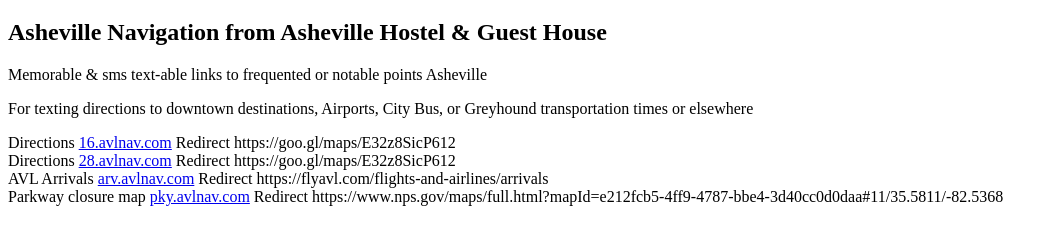
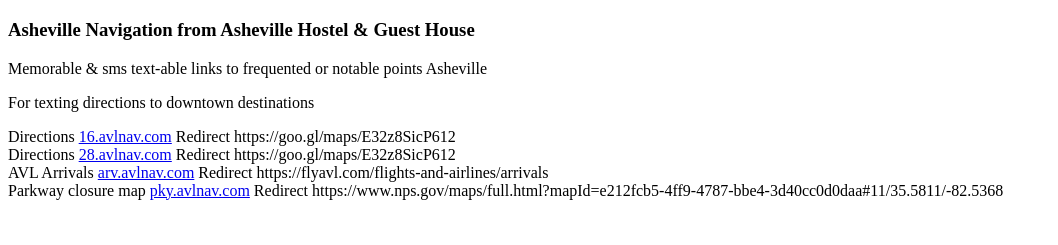
Before and after one commit to bjddev/avlnav, a plain HTML site: page index.html in a window 1280 px wide. Shown: the part 61-306 px from the top of the page, without its empty margins (0-1058 px from the left). Drawn offline with Linux system fonts and the light colour scheme.

Commit message:
commit index

```diff
--- a/index.html
+++ b/index.html
@@ -7,9 +7,9 @@
 <body>
 <div>
 <h1>avlnav.com</h1>
-<h2>Asheville Navigation from Asheville Hostel & Guest House</h2>
+<h3>Asheville Navigation from Asheville Hostel & Guest House</h3>
 <p>Memorable &amp; sms text-able links to frequented or notable points Asheville</p>
-<p>For texting directions to downtown destinations, Airports, City Bus, or Greyhound transportation times or elsewhere</p>
+<p>For texting directions to downtown destinations</p>
 </div>
 <div>
 <p>
```
